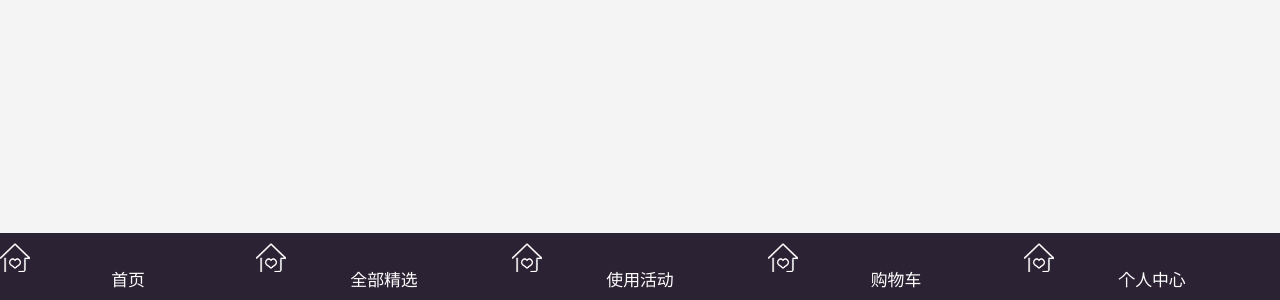
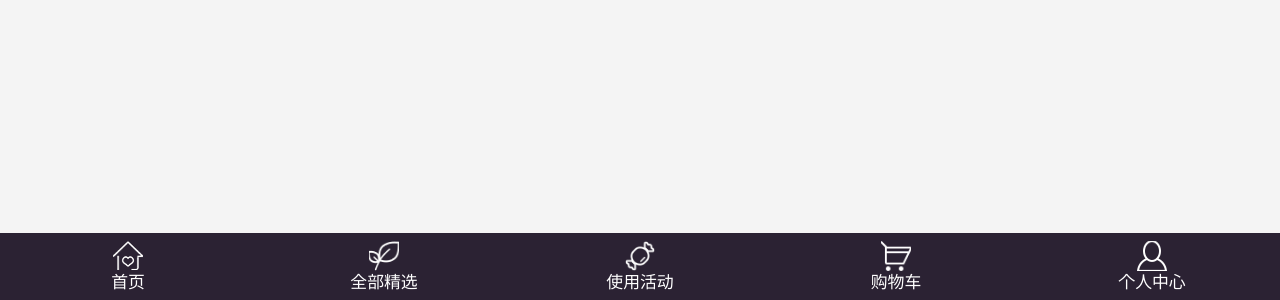
Before and after one commit to zjpjohn/wechat-shop, a Vue app: page / in a window 1280 px wide. Shown: the part 500-800 px from the top of the page. Built offline with nearby package versions, Linux system fonts and the light colour scheme.

Commit message:
nav组件样式修改

```diff
--- a/src/components/nav/nav.vue
+++ b/src/components/nav/nav.vue
@@ -1,33 +1,33 @@
 <template>
   <nav class="nav">
-    <div class="nav-item icon" key="1">
+    <div class="nav-item" key="1">
         <router-link to="/index">
-            <span class="home"></span>
+            <span class="icon home"></span>
           <p>首页</p>
 
         </router-link>
     </div>
-    <div class="nav-item icon" key="2">
+    <div class="nav-item" key="2">
       <router-link to="/all">
-        <span class="home"></span>
+        <span class="icon select"></span>
         <p>全部精选</p>
     </router-link>
     </div>
-    <div class="nav-item icon" key="3">
+    <div class="nav-item" key="3">
       <router-link to="/free">
-        <span class="home"></span>
+        <span class="icon free"></span>
        <p> 使用活动</p>
     </router-link>
     </div>
-    <div class="nav-item icon" key="4">
+    <div class="nav-item" key="4">
       <router-link to="/cart">
-        <span class="home"></span>
+        <span class="icon cart"></span>
         <p>购物车</p>
     </router-link>
     </div>
-    <div class="nav-item icon" key="5">
+    <div class="nav-item" key="5">
       <router-link to="/user">
-        <span class="home"></span>
+        <span class="icon user"></span>
         <p>个人中心</p>
     </router-link>
     </div>
@@ -59,24 +59,66 @@
       font-size: 0.2rem;
       justify-content: center;
     }
-    .icon {
-      background-size: 0.36rem 0.36rem;
+      .icon{
+        display: inline-block;
+        width:0.36rem;
+        height:0.36rem;
+        margin:0 auto 0.05rem;
+      }
       //background-image: url(../../assets/img/nav/select.png);
       .home{
         background: url(../../assets/img/nav/home.png) no-repeat center;
-        display: inline-block;
-        width:0.36rem;
-        height:0.36rem;
+        background-size: cover;
+      }
+      .select{
+        background: url(../../assets/img/nav/select.png) no-repeat center;
+        background-size: cover;
+      }
+      .free{
+        background: url(../../assets/img/nav/free.png) no-repeat center;
+        background-size: cover;
+      }
+      .user{
+        background: url(../../assets/img/nav/user.png) no-repeat center;
+        background-size: cover;
+      }
+      .cart{
+        background: url(../../assets/img/nav/cart.png) no-repeat center;
+        background-size: cover;
       }
       .router-link-active{
+        color: #b6e428;
+        .icon{
+          display: inline-block;
+          width:0.36rem;
+          height:0.36rem;
+          margin:0 auto 0.05rem;
+        }
         .home{
           background: url(../../assets/img/nav/home_active.png) no-repeat center;
-          display: inline-block;
-          width:100%;
-          height:0.36rem;
+          background-size: cover;
+        }
+        .select{
+          background: url(../../assets/img/nav/select_active.png) no-repeat center;
+          background-size: cover;
+        }
+        .free{
+          background: url(../../assets/img/nav/free_active.png) no-repeat center;
+          background-size: cover;
+        }
+        .user{
+          background: url(../../assets/img/nav/user_active.png) no-repeat center;
+          background-size: cover;
+        }
+        .cart{
+          background: url(../../assets/img/nav/cart_active.png) no-repeat center;
+          background-size: cover;
         }
       }
-    }
+      .select{
+
+      }
+
     a{
       display: flex;
       height: 0.8rem;
```
